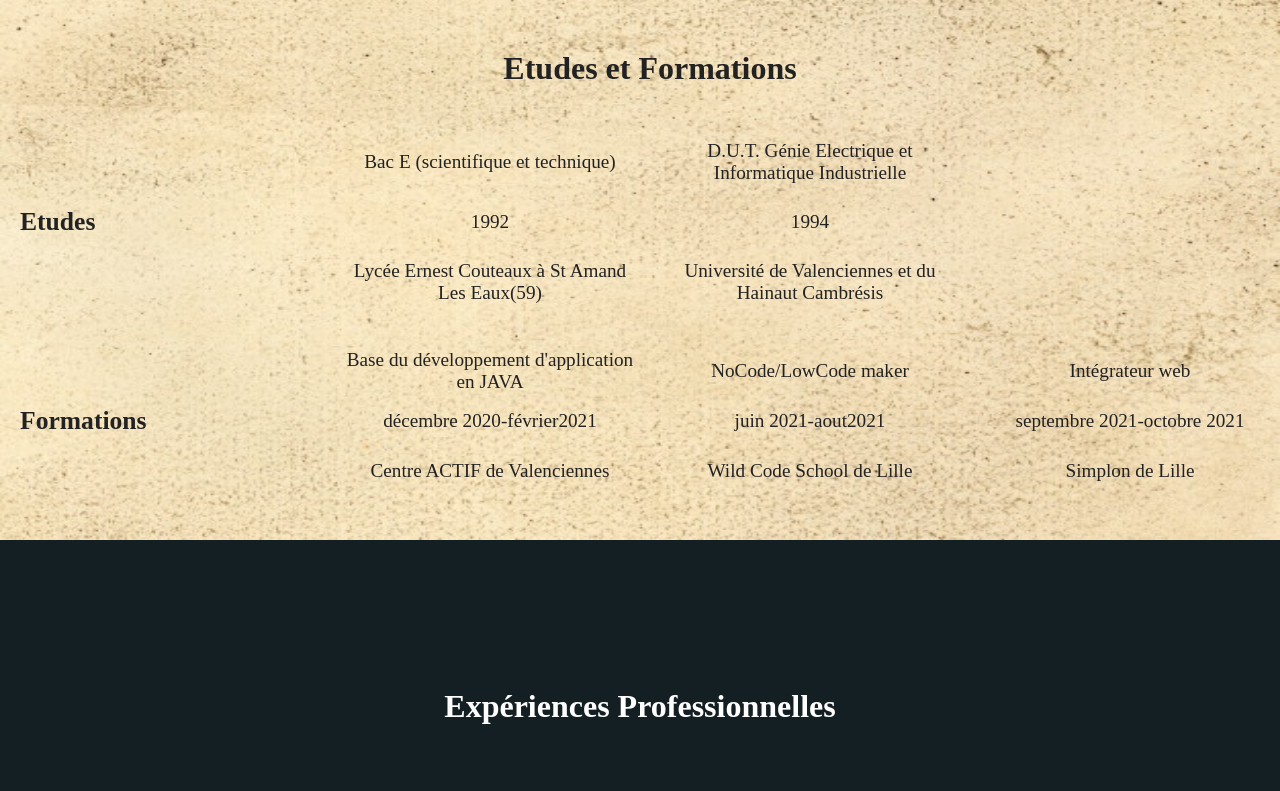
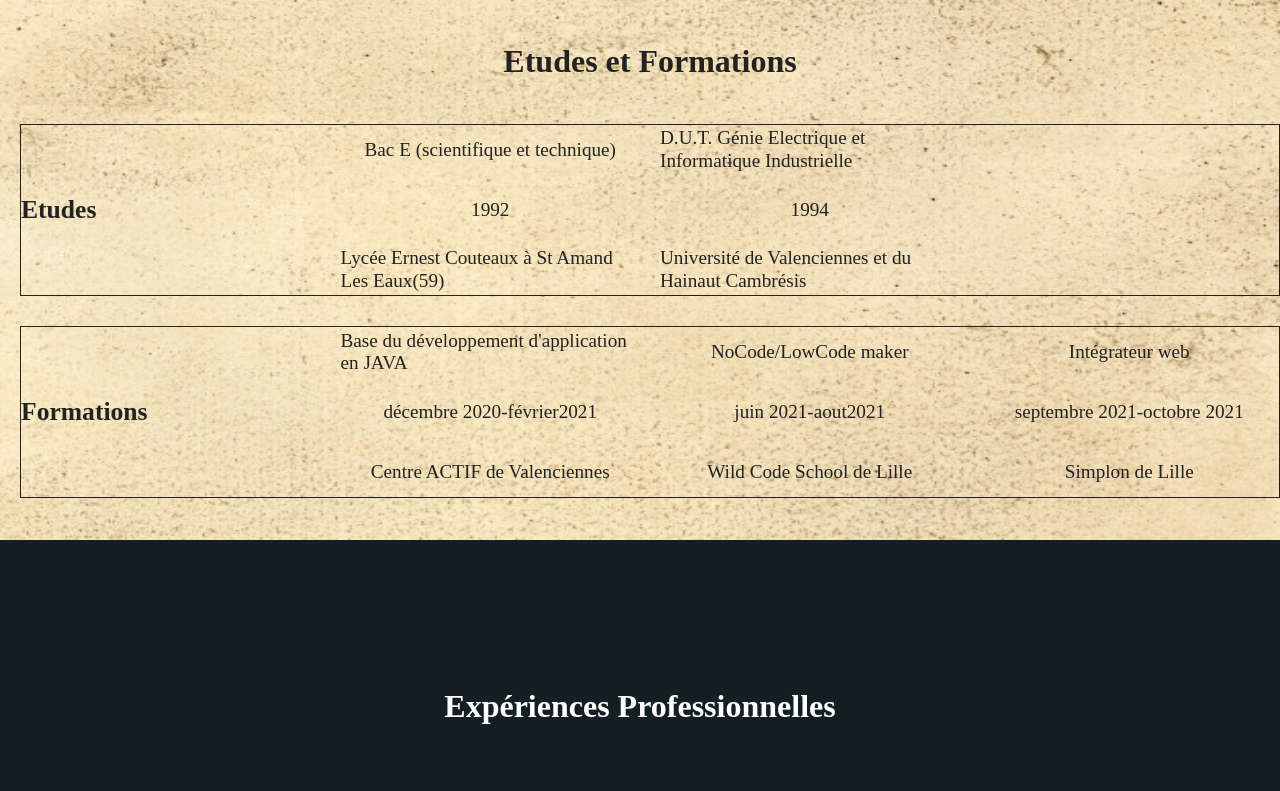
Before and after one commit to serge-thui/cv-web, a website built with Parcel: page index.html in a window 1280 px wide. Shown: the part 3000-3791 px from the top of the page. Built offline with nearby package versions, Linux system fonts and the light colour scheme.

Commit message:
réarrangement index et css pour les grids

```diff
--- a/css/main.css
+++ b/css/main.css
@@ -34,6 +34,7 @@ html {
    padding-top: 100px;
    padding-bottom: 100px;
  }
+
 
 /* CSS du header */
 header{
@@ -228,28 +229,14 @@ figcaption{
   padding: 20px 0px;
   color: #222;
 }
-
-#formations-etudes p{
-  text-align: center;
-}
-
 .etudes{
   display: flex;
   flex-direction: row;
   justify-content: space-between;
   align-items: center;
   width: 100%;
-
 }
-.formations{
-  display: flex;
-  flex-direction: row;
-  justify-content: space-between;
-  align-items: center;
-  width: 100%;
-}
-.gridetudes{
-
+.grid{
   display: grid;
   grid-template-columns: repeat(4,1fr);
   grid-template-rows: repeat(3,50px);
@@ -258,24 +245,13 @@ figcaption{
   justify-items: center;
   column-gap: 20px;
   row-gap: 10px;
+  border: 1px solid;
 }
 .one{
   grid-row: span 3;
   justify-self: start;
   font-size: 2em;
   font-weight: bold;
-
-}
-
-
-.gridformations{
-  display: grid;
-  grid-template-columns:repeat(4,1fr);
-  grid-auto-rows: 40px;
-  align-items: center;
-  justify-items: center;
-  row-gap: 10px;
-  column-gap: 20px;
 }
 
 /*slider expériences pro*/
--- a/index.html
+++ b/index.html
@@ -98,7 +98,7 @@
       <h1>Etudes et Formations</h1>
       <article class="etudes">
 
-        <ul class="gridetudes">
+        <ul class="grid">
           <li class="one">Etudes</li>
           <li><p>Bac E (scientifique et technique)</p></li>
           <li><p>D.U.T. Génie Electrique et Informatique Industrielle</p></li>
@@ -112,9 +112,9 @@
         </ul>
       </article>
       <hr>
-      <article class="formations">
+      <article class="etudes">
 
-        <ul class="gridformations">
+        <ul class="grid">
           <li class="one">Formations</li>
           <li><p>Base du développement d'application en JAVA</p></li>
           <li><p>NoCode/LowCode maker</p></li>
```
